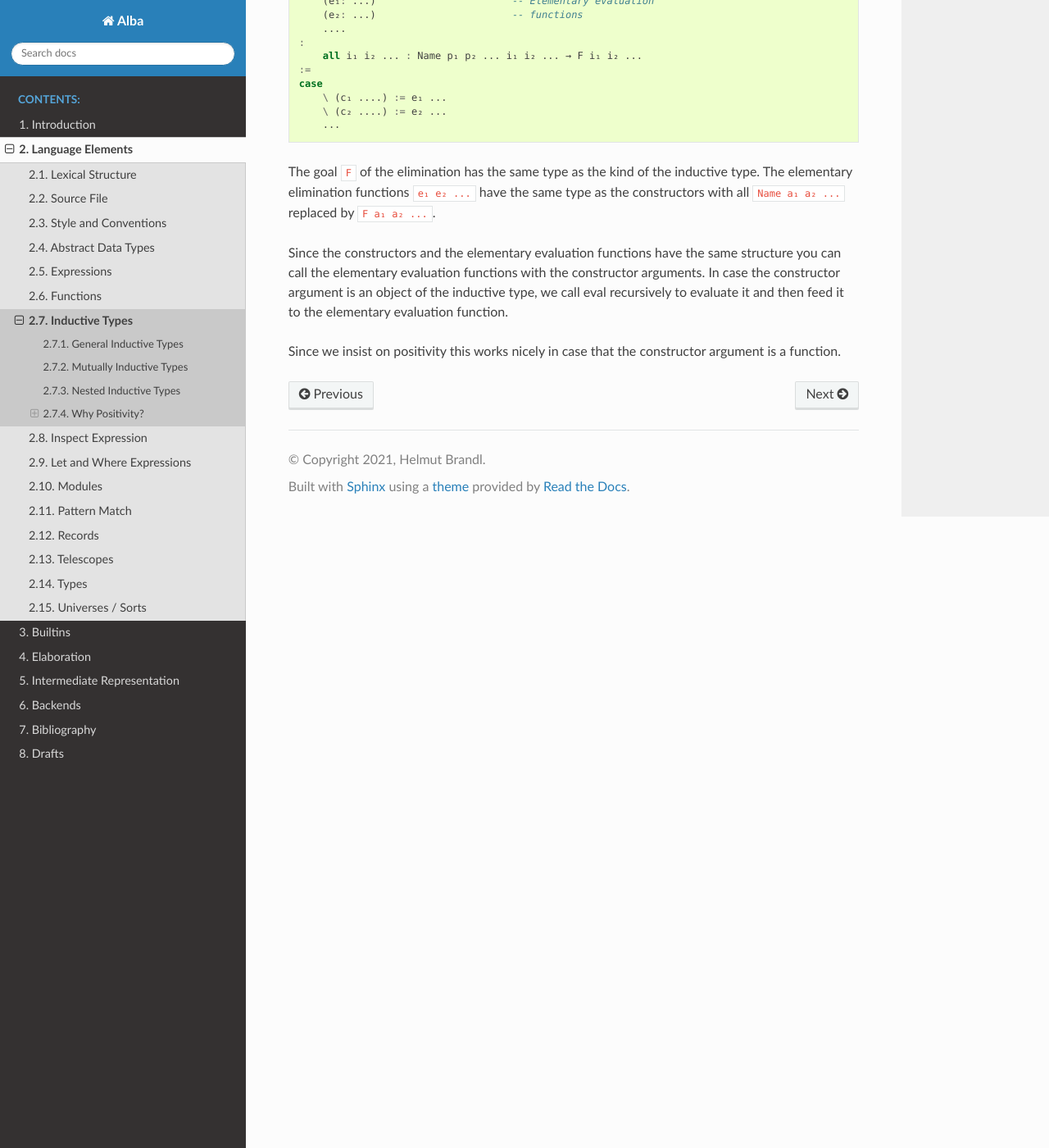
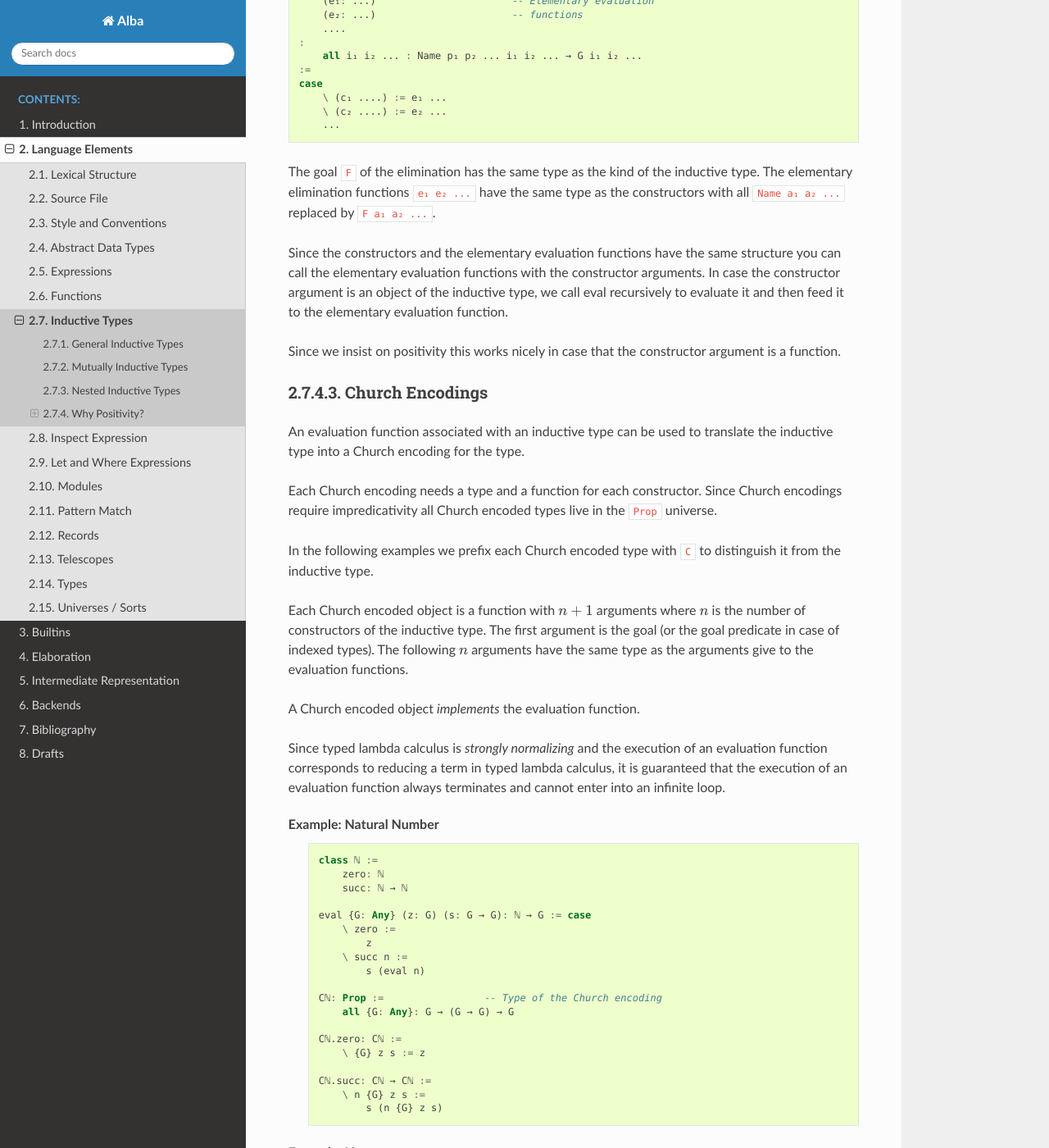
Before and after one commit to alba-lang/lang-spec, a Sphinx documentation site: the page built from sphinx/source/lang-elems/inductive.rst, in a window 1280 px wide and 1400 px high, scrolled down 9937 px. Shown: the whole window at 82% size. Built offline with Sphinx 7.4.7 and the Read the Docs theme 2.0.0, drawn with Linux system fonts in a browser that asks for light colours; some of the changed text lies outside the part shown.

Commit message:
Added Church encodings
	modified:   sphinx/source/lang-elems/inductive.rst

```diff
--- a/sphinx/source/lang-elems/inductive.rst
+++ b/sphinx/source/lang-elems/inductive.rst
@@ -405,6 +405,7 @@ to show that there is a church encoding for all simple inductive types.
 
 
 
+
 Evaluation of Inductive Types
 --------------------------------------------------
 
@@ -509,11 +510,11 @@ to transform the ordinal number to a natural number.
 Let's define the evaluation function for ordinals generically ::
 
     eval
-        {R: Any}                        -- goal of evaluation
-        (z: R)                          -- The 3 elementary
-        (n: R → R)                      -- evaluation functions
-        (l: (R → R) → R)                -- one for each constructor
-    : Ord → R
+        {G: Any}                        -- goal of evaluation
+        (z: G)                          -- The 3 elementary
+        (n: G → G)                      -- evaluation functions
+        (l: (G → G) → G)                -- one for each constructor
+    : Ord → G
     := case
         \ start     :=  z
         \ (next o)  :=  n (eval o)
@@ -531,10 +532,10 @@ wellfounded relations ::
     eval
         {A: Any}
         {R: A → A → Prop}
-        {F: A → Prop}                   -- goal of the evaluation
-        (g: all y: R y x → F y)         -- elementary evaluator for 'acc'
+        {G: A → Prop}                   -- goal of the evaluation
+        (g: all y: R y x → G y)         -- elementary evaluator for 'acc'
     :
-        all {x}: Acc R x → F x
+        all {x}: Acc R x → G x
     :=
     case
         \ (acc f) :=
@@ -572,12 +573,12 @@ Type signature of the generic evaluation function ::
 
     eval
         {p₁: P₁} ...                    -- The parameters of 'Name'
-        {F: all (i₁: I₁) ... : Sort}    -- Goal of the elimination
+        {G: all (i₁: I₁) ... : Sort}    -- Goal of the elimination
         (e₁: ...)                       -- Elementary evaluation
         (e₂: ...)                       -- functions
         ....
     :
-        all i₁ i₂ ... : Name p₁ p₂ ... i₁ i₂ ... → F i₁ i₂ ...
+        all i₁ i₂ ... : Name p₁ p₂ ... i₁ i₂ ... → G i₁ i₂ ...
     :=
     case
         \ (c₁ ....) := e₁ ...
@@ -598,3 +599,107 @@ evaluation function.
 
 Since we insist on positivity this works nicely in case that the constructor
 argument is a function.
+
+
+
+Church Encodings
+--------------------------------------------------
+
+An evaluation function associated with an inductive type can be used to
+translate the inductive type into a Church encoding for the type.
+
+Each Church encoding needs a type and a function for each constructor. Since
+Church encodings require impredicativity all Church encoded types live in the
+``Prop`` universe.
+
+In the following examples we prefix each Church encoded type with ``C`` to
+distinguish it from the inductive type.
+
+Each Church encoded object is a function with :math:`n + 1` arguments where
+:math:`n` is the number of constructors of the inductive type. The first
+argument is the goal (or the goal predicate in case of indexed types). The
+following :math:`n` arguments have the same type as the arguments give to the
+evaluation functions.
+
+A Church encoded object *implements* the evaluation function.
+
+Since typed lambda calculus is *strongly normalizing* and the execution of an
+evaluation function corresponds to reducing a term in typed lambda calculus, it
+is guaranteed that the execution of an evaluation function always terminates and
+cannot enter into an infinite loop.
+
+
+Example: Natural Number
+    ::
+
+        class ℕ :=
+            zero: ℕ
+            succ: ℕ → ℕ
+
+        eval {G: Any} (z: G) (s: G → G): ℕ → G := case
+            \ zero :=
+                z
+            \ succ n :=
+                s (eval n)
+
+        Cℕ: Prop :=                 -- Type of the Church encoding
+            all {G: Any}: G → (G → G) → G
+
+        Cℕ.zero: Cℕ :=
+            \ {G} z s := z
+
+        Cℕ.succ: Cℕ → Cℕ :=
+            \ n {G} z s :=
+                s (n {G} z s)
+
+Example: List
+    ::
+
+        class List (A: Any) :=
+            []: List
+            (::): A → List → List
+
+        eval {A G: Any} (nil: G) (cons: A → G → G): List A → G := case
+            \ [] :=
+                nil
+            \ (head :: tail) :=
+                cons head (eval tail)
+
+        CList (A: Any): Prop :=
+            all {G: Any}: G → (A → G → G) → G
+
+        Clist.nil {A: Any}: Clist A :=
+            \ {G} n c := n
+
+        CList.cons {A: Any}: A → Clist A → CList A :=
+            \ head tail {G} n c :=
+                c head (tail G n c)
+
+
+Example: Tree
+    ::
+
+        class Tree (A: Any) :=
+            empty: Tree
+            node:  Tree → A → Tree → Tree
+
+        eval {A G: Any} (e: G) (n: G → A → G → G)
+        : Tree A → G
+        := case
+            \ empty :=
+                e
+            \ (node left a right) :=
+                n (eval left) a (eval right)
+
+        CTree {A: Any} : Prop :=
+            all {G: Any}: G → (G → A → G) → G
+
+        CTree.empty {A: Any}: CTree A :=
+            \ {G} e n := e
+
+        CTree.node {A: Any}: CTree A → A → CTree A → CTree A :=
+            \ left a right {G} e n :=
+                n
+                    (left {G} e n)
+                    a
+                    (right {G} e n)
```
